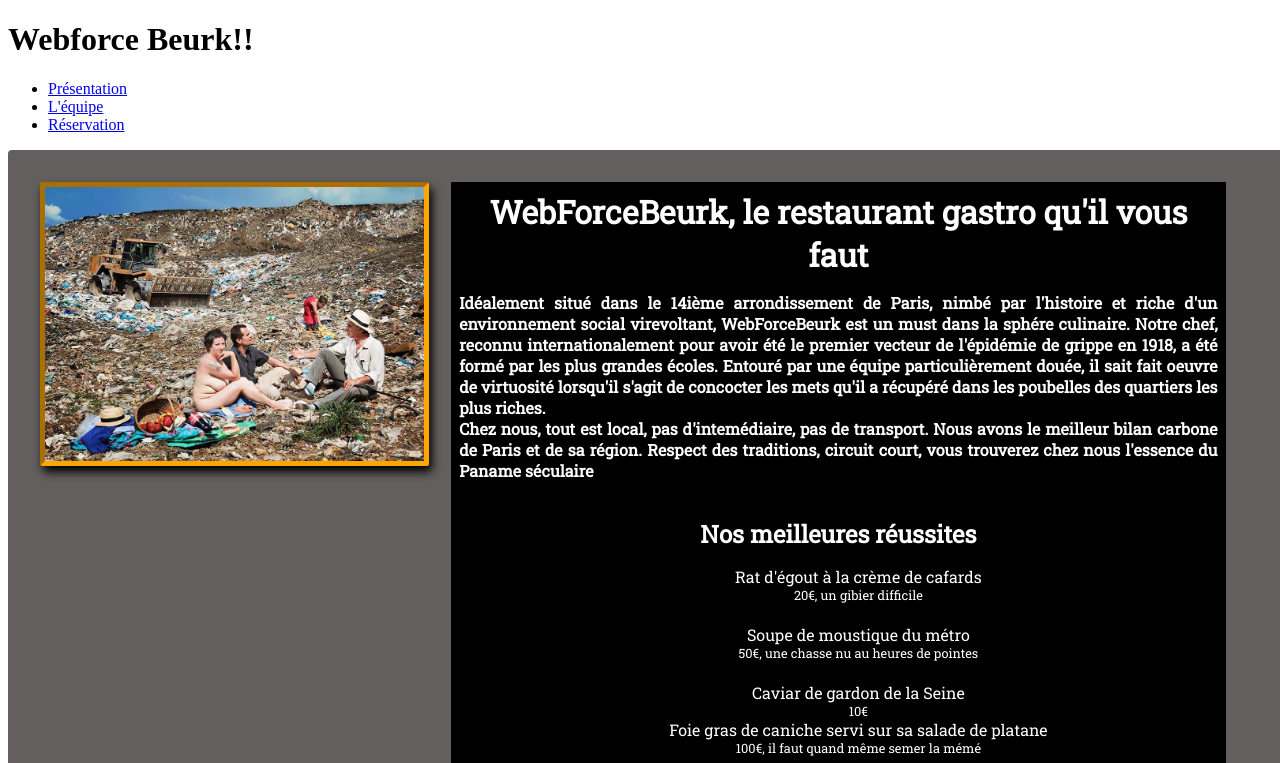
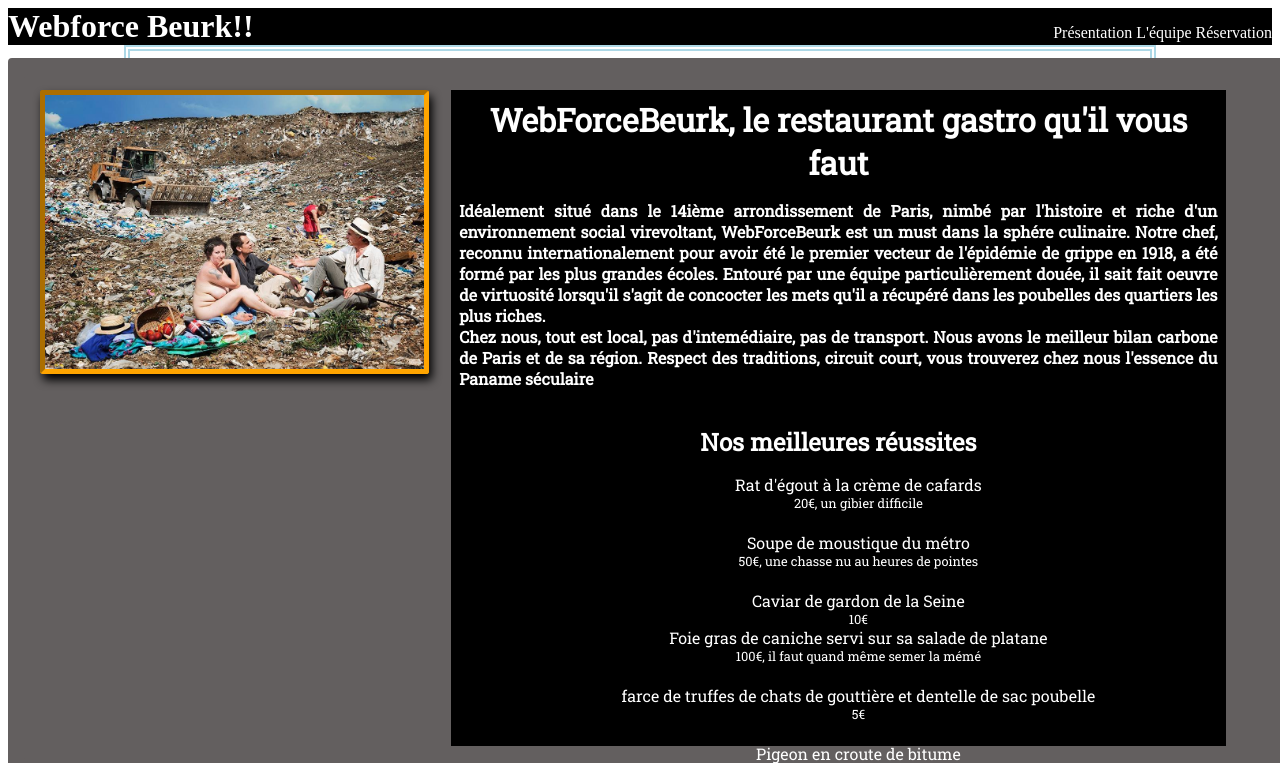
Before and after one commit to Archoss/siteVitrine, a PHP site: page / in a window 1280 px wide; the page is wider, and only the part inside the window is pictured. Shown: the top 763 px of that part. Run offline with PHP 8.4, Linux system fonts and the light colour scheme.

Commit message:
last change avec le header

```diff
--- a/css/style.css
+++ b/css/style.css
@@ -7,7 +7,43 @@
 	margin-right: auto;
 	margin-left: auto;
 }
+/*navigation*/
 
+header{
+    background-color: black;
+    width:     100%;
+
+
+}
+header h1{
+text-align: left;
+color: white;
+display:     inline;
+}
+
+nav{
+    float:     right;
+    text-align: right;
+    list-style: none;
+    width: 50%;
+
+}
+
+nav ul{
+
+}
+
+nav ul li {
+    display: inline;
+
+
+}
+
+nav ul li a{
+    text-decoration: none;
+    color: white;
+
+}
 
 /*Section présentation*/
 
```
